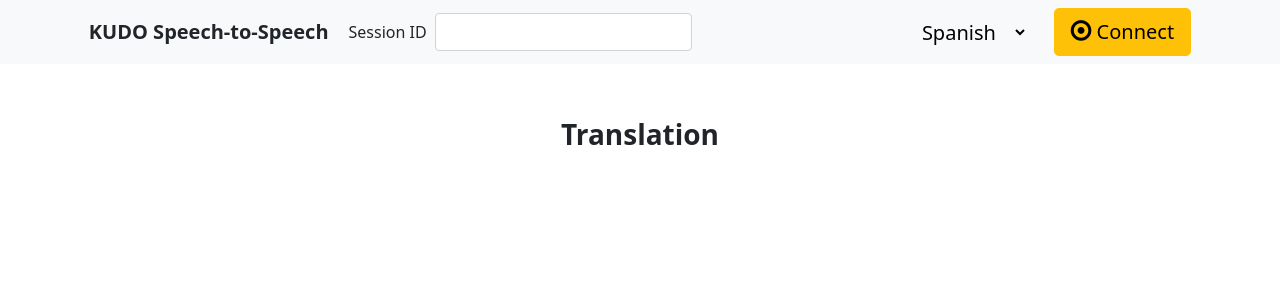
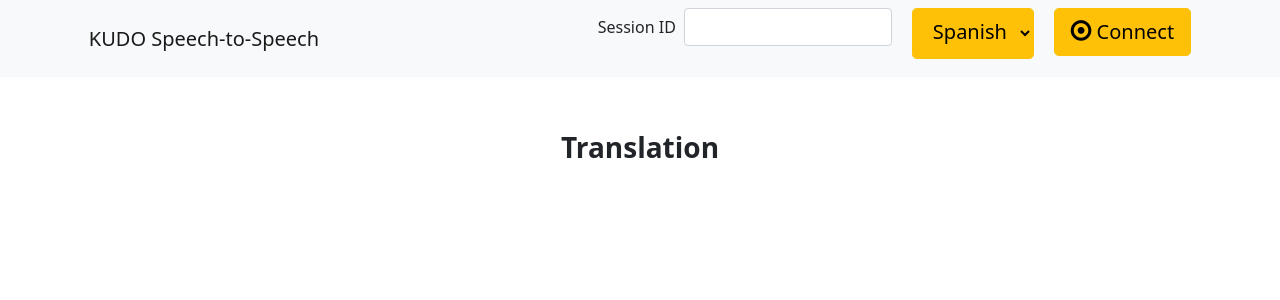
Before and after one commit to amin45666/s2s-amin, a Flask app: page /receiver in a window 1280 px wide. Shown: the top 300 px of the page. Run offline with Flask 2, Linux system fonts and the light colour scheme; lists and menus that the app fills with data are empty; some libraries are stand-ins or nearby versions.

Commit message:
modify navbar and buttons

```diff
--- a/templates/receiver.html
+++ b/templates/receiver.html
@@ -37,6 +37,32 @@
       margin: auto;
     }
 
+    .navbar>.container, .navbar>.container-fluid, .navbar>.container-lg, .navbar>.container-md, .navbar>.container-sm, .navbar>.container-xl, .navbar>.container-xxl {
+      width: 88%;
+    }
+
+    .container{
+      margin-top: 3em;
+    }
+
+    .mobile-input{
+      margin-top: 0em !important;
+      width: 50%;
+      margin-left: 4.5em !important;
+      position: fixed;
+    }
+
+    .inner-form{
+      width: 13em;
+    }
+
+    #targetLanguage{
+      padding-bottom: 12px;
+      margin-right: 1em;
+      margin-bottom: 0.5em;
+      padding-right: 10px;
+    }
+
     @media (min-width: 768px) {
       .navbar-brand.abs {
         position: absolute;
@@ -46,43 +72,32 @@
       }
     }
 
-    .navbar>.container, .navbar>.container-fluid, .navbar>.container-lg, .navbar>.container-md, .navbar>.container-sm, .navbar>.container-xl, .navbar>.container-xxl {
-      width: 88%;
-    }
-
-    .container{
-      width: 88%;
-      margin-top: 7em;
-    }
-
-    .mobile-input{
-      margin-top: -3em !important;
-      width: 50%;
-      margin-left: 4.5em !important;
-      position: fixed;
-    }
-
-    @media screen and (min-width: 1066px) {
+    @media screen and (min-width: 992px) {
       .mobile-input{
         display: none;
       }
     }
 
-    @media screen and (max-width: 1066px) {
+    @media screen and (max-width: 992px) {
       #sessionId{
         display: none;
       }
+
       .pc-screen {
         display: none;
       }
+
       .container{
         width: 88%;
         margin-top: 8em;
       }
-
     }
 
-
+    @media screen and (max-width: 1066px){
+      .container {
+        width: 88%;
+        margin-top: 5em;
+      }
 
   </style>
 
@@ -92,45 +107,41 @@
 
   <header>
     <!-- Fixed navbar -->
-    <nav class="navbar navbar-expand-md fixed-top  bg-light">
+    <nav class="navbar navbar-expand-lg navbar-light bg-light">
       <div class="container-fluid">
-        <div class="float-md-start fw-bold fs-5">KUDO Speech-to-Speech
-        </div>
+        <a class="navbar-brand" href="#">KUDO Speech-to-Speech</a>
+        <button class="navbar-toggler" type="button" data-bs-toggle="collapse" data-bs-target="#navbarSupportedContent" aria-controls="navbarSupportedContent" aria-expanded="false" aria-label="Toggle navigation">
+          <span class="navbar-toggler-icon"></span>
+        </button>
+        <div class="collapse navbar-collapse" id="navbarSupportedContent">
+          <ul class="navbar-nav ms-auto mb-2 mb-lg-0">
+            <li class="nav-item active">
               <div class="row g-2 align-items-center mx-3 pc-screen">
                 <div class="col-auto">
                   <label for="inputPassword6" class="col-form-label">Session ID</label>
                 </div>
                 <div class="col-auto">
-            <input type="text" id="sessionId" class="form-control" aria-describedby="passwordHelpInline">
+                  <input type="text" id="sessionId" class="form-control inner-form" aria-describedby="passwordHelpInline">
                 </div>
               </div>
-
-        <button class="navbar-toggler" type="button" data-bs-toggle="collapse" data-bs-target="#navbarCollapse" aria-controls="navbarCollapse" aria-expanded="false" aria-label="Toggle navigation">
-          <i class="bi bi-list"></i>
-        </button>
-        <div class="collapse navbar-collapse" id="navbarCollapse">
-          <ul class="navbar-nav me-auto mb-2 mb-md-0">
-          </ul>
-
-          &nbsp;
-                  <select id="targetLanguage"  class="btn btn-light btn-lg mr-1">
+            </li>
+            <li class="nav-item">
+              <select id="targetLanguage"  class="btn btn-warning btn-lg">
                 {% for language in languages %}
-                           <option value="{{ language }}">{{ language }}</option>
+                     <option value="{{ language }}">{{language}}</option>
                 {% endfor %}
               </select>
-
-                  &nbsp;&nbsp;&nbsp;
-
-
-          &nbsp;&nbsp;
-
+            </li>
+            <li class="nav-item dropdown">
               <div class="btn-group" role="group" aria-label="Commands">
                 <button class="btn btn-warning btn-lg" type="button" id="recordButton" onclick="connnect()"><i class="fa fa-dot-circle-o" style="font-size:24px"></i> Connect</button>
               </div>
-
+            </li>
+          </ul>
         </div>
       </div>
     </nav>
+
   </header>
   <div class="row g-2 align-items-center mx-3 mobile-input">
     <div class="col-auto">
@@ -155,8 +166,6 @@
     </div>
 
   </main>
-
-
 
 </body>
 
@@ -214,6 +223,7 @@
   socket.on('connected', function () {
     console.log("connect");
   });
+
   socket.on("status", (status) => {
     console.log("received status: " + status.data);
   });
@@ -237,7 +247,7 @@
       }
       console.log("ask server to join room: " + sessionCode.value);
       socket.emit("join", { "user": Date.now(), "room": sessionCode.value, "targetLanguage": "" });
-      document.getElementById("recordButton").className = "btn btn-danger";
+      document.getElementById("recordButton").className = "btn btn-danger btn-lg";
       document.getElementById("recordButton").innerHTML = "Disconnect";
       initializeService('es-ES');//Language should be read by drop-down button
       connection_status = 'connected';
```
Lines whose indentation alone changed are shown as unchanged.
